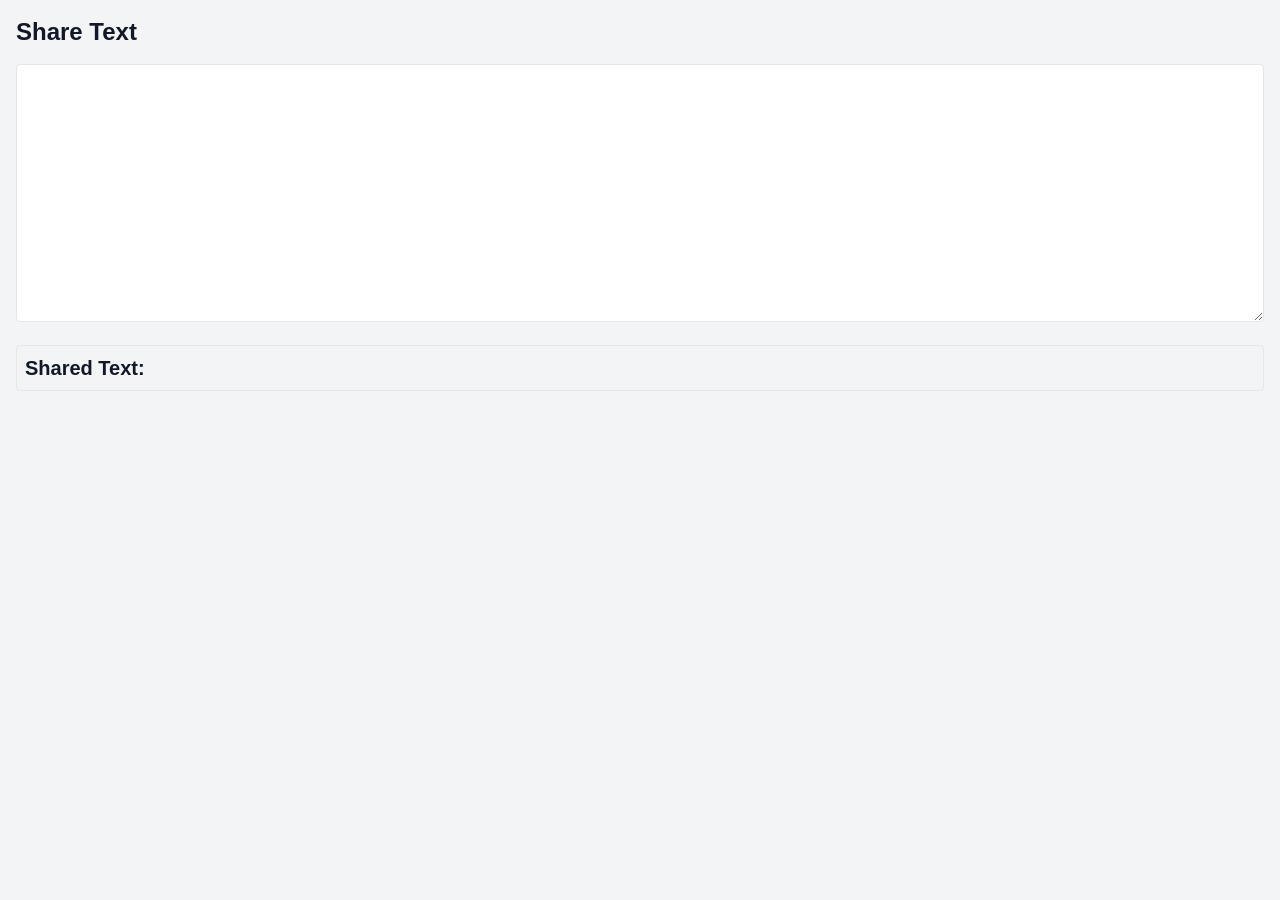
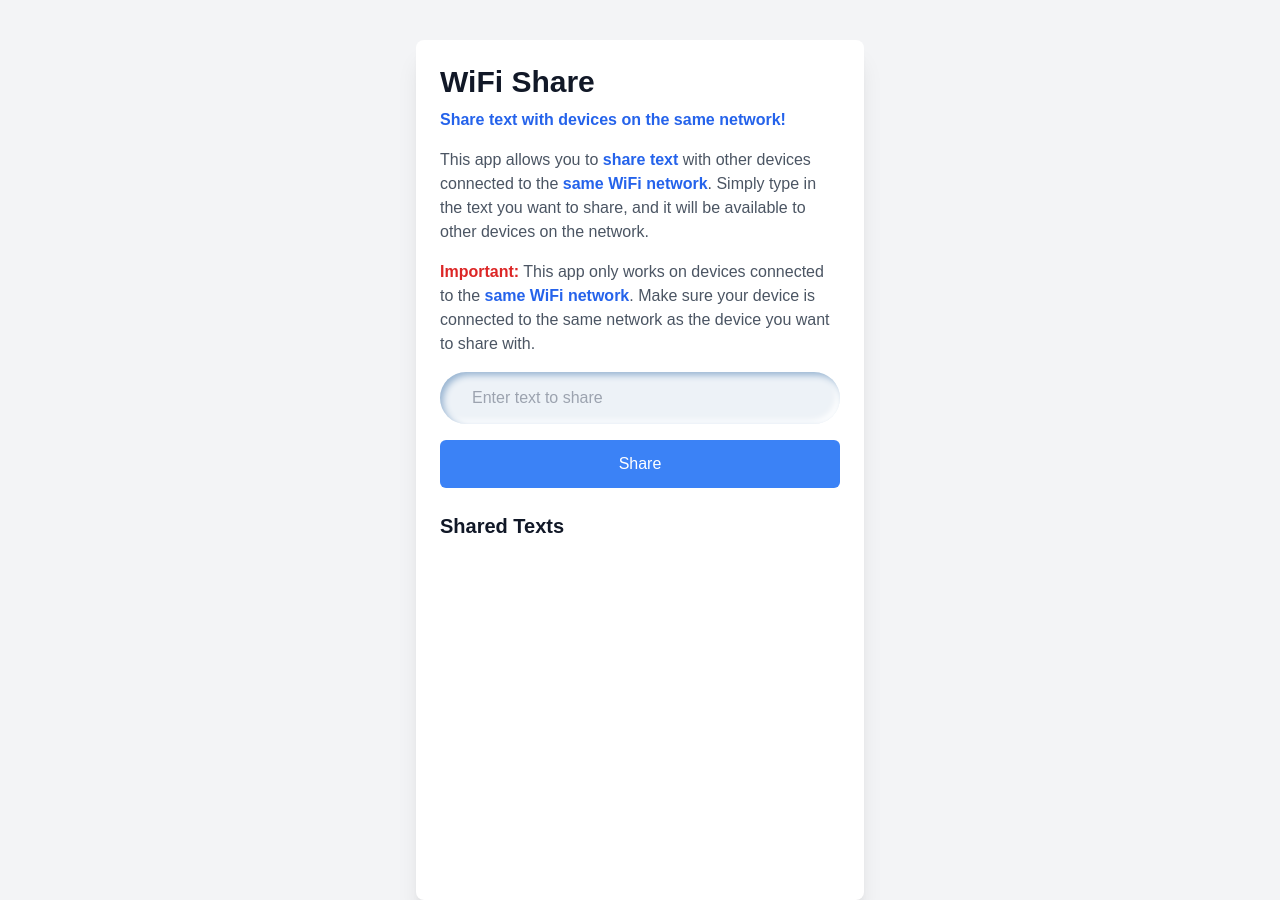
Before and after one commit to muhammad-shumail/wifi-text-sharing-app, a Next.js app: page / in a window 1280 px wide. Before the commit the page ends 800 px from the top, so only its background shows below. Built offline with nearby package versions, Linux system fonts and the light colour scheme; no server answers.

Commit message:
Implement shared text functionality with API integration and loading state

```diff
--- a/app/api/share/route.ts
+++ b/app/api/share/route.ts
@@ -1,20 +1,22 @@
-import { NextApiRequest, NextApiResponse } from 'next';
+import { NextRequest, NextResponse } from 'next/server';
 
-let sharedTexts: any[] = [];
+// Initialize an empty array to store shared texts
+const sharedTexts: unknown[] = [];
 
-export default async function handler(req: NextApiRequest, res: NextApiResponse) {
-    if (req.method === 'POST') {
-        const { text } = req.body;
+// Define a function to handle GET requests
+export async function GET() {
+    // Return the shared texts as JSON
+    return NextResponse.json({ sharedTexts });
+}
 
-        // Here you would typically save the text to a database or in-memory store
-        // For simplicity, we'll just return the text as a response
-        res.status(200).json({ sharedText: text });
-    } else if (req.method === 'GET') {
-        // Here you would typically retrieve the shared text from a database or in-memory store
-        // For simplicity, we'll return a static response
-        res.status(200).json({ sharedText: "Sample shared text" });
-    } else {
-        res.setHeader('Allow', ['POST', 'GET']);
-        res.status(405).end(`Method ${req.method} Not Allowed`);
-    }
+// Define a function to handle POST requests
+export async function POST(request: NextRequest) {
+    // Get the request body as JSON
+    const body = await request.json();
+
+    // Add the new text to the shared texts array
+    sharedTexts.push(body.text);
+
+    // Return the updated shared texts as JSON
+    return NextResponse.json({ sharedTexts });
 }
--- /dev/null
+++ b/app/components/Loading-fallback.tsx
@@ -0,0 +1,19 @@
+export default function LoadingFallback() {
+  return (
+    <div className="max-w-md mx-auto mt-10 p-6 bg-white rounded-lg shadow-xl">
+      <div className="animate-pulse flex space-x-4">
+        <div className="rounded-full bg-slate-200 h-10 w-10"></div>
+        <div className="flex-1 space-y-6 py-1">
+          <div className="h-2 bg-slate-200 rounded"></div>
+          <div className="space-y-3">
+            <div className="grid grid-cols-3 gap-4">
+              <div className="h-2 bg-slate-200 rounded col-span-2"></div>
+              <div className="h-2 bg-slate-200 rounded col-span-1"></div>
+            </div>
+            <div className="h-2 bg-slate-200 rounded"></div>
+          </div>
+        </div>
+      </div>
+    </div>
+  )
+}
--- a/app/components/TextShare.tsx
+++ b/app/components/TextShare.tsx
@@ -1,55 +1,99 @@
-import React, { useState, useEffect } from 'react';
+'use client'
 
-const TextShare: React.FC = () => {
-    const [text, setText] = useState<string>('');
-    const [sharedText, setSharedText] = useState<string | null>(null);
+import { useState } from 'react'
+import { useQuery, useMutation, useQueryClient } from '@tanstack/react-query'
+import LoadingFallback from './Loading-fallback'
 
-    const handleShare = async () => {
+interface TextShareClientProps {
+    initialSharedTexts?: string[]
+}
+
+export default function TextShareClient({ initialSharedTexts = [] }: TextShareClientProps) {
+    const [text, setText] = useState('')
+    const queryClient = useQueryClient()
+
+    const { data: sharedTexts, isLoading: isLoadingTexts } = useQuery({
+        queryKey: ['sharedTexts'],
+        queryFn: async () => {
+            const res = await fetch('/api/share')
+            if (!res.ok) throw new Error('Failed to fetch shared texts')
+            return res.json()
+        },
+        initialData: { sharedTexts: initialSharedTexts },
+    })
+
+    const { mutate: shareText, isPending } = useMutation({
+        mutationFn: async (newText: string) => {
+            const res = await fetch('/api/share', {
+                method: 'POST',
+                headers: { 'Content-Type': 'application/json' },
+                body: JSON.stringify({ text: newText }),
+            })
+            if (!res.ok) throw new Error('Failed to share text')
+            return res.json()
+        },
+        onSuccess: () => {
+            queryClient.invalidateQueries({ queryKey: ['sharedTexts'] })
+            setText('')
+        },
+    })
+
+    const handleShare = () => {
         if (text) {
-            await fetch('/api/share', {
-                method: 'POST',
-                headers: {
-                    'Content-Type': 'application/json',
-                },
-                body: JSON.stringify({ text }),
-            });
-            setText('');
-            fetchSharedText();
+            shareText(text)
         }
-    };
+    }
 
-    const fetchSharedText = async () => {
-        const response = await fetch('/api/share');
-        const data = await response.json();
-        setSharedText(data.text);
-    };
-
-    useEffect(() => {
-        fetchSharedText();
-    }, []);
+    if (isLoadingTexts) {
+        return <LoadingFallback />
+    }
 
     return (
-        <div className="flex flex-col items-center justify-center p-4">
-            <textarea
-                className="border p-2 w-full h-32"
-                value={text}
-                onChange={(e) => setText(e.target.value)}
-                placeholder="Type your text here..."
-            />
-            <button
-                className="mt-2 bg-blue-500 text-white p-2 rounded"
-                onClick={handleShare}
-            >
-                Share Text
-            </button>
-            {sharedText && (
-                <div className="mt-4 p-2 border">
-                    <h2 className="font-bold">Shared Text:</h2>
-                    <p>{sharedText}</p>
+        <div className="max-w-md mx-auto mt-10 p-6 bg-white rounded-lg shadow-xl">
+            <h1 className="text-3xl font-bold mb-2">WiFi Share</h1>
+            <p className="text-gray-600 mb-4">
+                <span className="font-bold text-blue-600">Share text with devices on the same network!</span>
+            </p>
+            <p className="text-gray-600 mb-4">
+                This app allows you to <span className="font-bold text-blue-600">share text</span> with other devices connected to the <span className="font-bold text-blue-600">same WiFi network</span>. Simply type in the text you want to share, and it will be available to other devices on the network.
+            </p>
+            <p className="text-gray-600 mb-4">
+                <span className="font-bold text-red-600">Important:</span> This app only works on devices connected to the <span className="font-bold text-blue-600">same WiFi network</span>. Make sure your device is connected to the same network as the device you want to share with.
+            </p>
+            <div className="mb-4">
+                <input
+                    type="text"
+                    value={text}
+                    onChange={(e) => setText(e.target.value)}
+                    className="appearance-none rounded-full nm-inset-gray-200 leading-5 px-8 py-4 flex-grow w-full"
+                    placeholder="Enter text to share"
+                />
+            </div>
+            <div className="w-full h-12 flex items-center justify-center">
+                {isPending ? (
+                    <div className="loading flex justify-center">
+                        <span className="w-4 h-4 bg-gray-200 rounded-full mx-1 animate-pulse"></span>
+                        <span className="w-4 h-4 bg-gray-200 rounded-full mx-1 animate-pulse"></span>
+                        <span className="w-4 h-4 bg-gray-200 rounded-full mx-1 animate-pulse"></span>
+                    </div>
+                ) : (
+                    <button onClick={handleShare} className="bg-blue-500 text-white w-full h-full rounded-md">
+                        Share
+                    </button>
+                )}
+            </div>
+            <div className="mt-6">
+                <h2 className="text-xl font-semibold mb-4">Shared Texts</h2>
+                <div className="nm-flat-gray-200-lg rounded-lg overflow-y-auto h-80 smooth-scroll">
+                    <ul className="space-y-2 p-4">
+                        {sharedTexts.sharedTexts?.slice().reverse().map((sharedText, index) => (
+                            <li key={index} className="bg-gray-100 p-2 rounded-md">
+                                {sharedText}
+                            </li>
+                        ))}
+                    </ul>
                 </div>
-            )}
+            </div>
         </div>
-    );
-};
-
-export default TextShare;
+    )
+}
--- a/app/globals.css
+++ b/app/globals.css
@@ -40,3 +40,92 @@ a {
 .container {
   @apply mx-auto px-4;
 }
+
+/* From Uiverse.io by satyamchaudharydev */
+.loading {
+ --speed-of-animation: 0.9s;
+ --gap: 6px;
+ --first-color: #4c86f9;
+ --second-color: #49a84c;
+ --third-color: #f6bb02;
+ --fourth-color: #f6bb02;
+ --fifth-color: #2196f3;
+ display: flex;
+ justify-content: center;
+ align-items: center;
+ width: 100px;
+ gap: 6px;
+ height: 100px;
+}
+
+.loading span {
+ width: 4px;
+ height: 50px;
+ background: var(--first-color);
+ animation: scale var(--speed-of-animation) ease-in-out infinite;
+}
+
+.loading span:nth-child(2) {
+ background: var(--second-color);
+ animation-delay: -0.8s;
+}
+
+.loading span:nth-child(3) {
+ background: var(--third-color);
+ animation-delay: -0.7s;
+}
+
+.loading span:nth-child(4) {
+ background: var(--fourth-color);
+ animation-delay: -0.6s;
+}
+
+.loading span:nth-child(5) {
+ background: var(--fifth-color);
+ animation-delay: -0.5s;
+}
+
+@keyframes scale {
+ 0%, 40%, 100% {
+  transform: scaleY(0.05);
+ }
+
+ 20% {
+  transform: scaleY(1);
+ }
+}
+
+.nm-inset-gray-200 {
+    background: #edf2f7;
+    box-shadow: inset .2em .2em .4em #99b5d2,inset -.2em -.2em .4em #fff
+}
+.neumorphism-card {
+  background-color: #f7f7f7;
+  border-radius: 20px;
+  box-shadow: inset 5px 5px 10px #ffffff, inset -5px -5px 10px #ffffff;
+  padding: 20px;
+}
+
+/* width */
+::-webkit-scrollbar {
+    width: 10px;
+}
+
+/* Track */
+::-webkit-scrollbar-track {
+  box-shadow: inset 0 0 5px #cacaca;
+  border-radius: 10px;
+  background-color: #ffffff;
+}
+
+/* Handle */
+::-webkit-scrollbar-thumb {
+  box-shadow: inset 2px 2px 2px #cacaca, inset -2px -2px 2px #ffffff;
+  background: #cacaca;
+  border-radius: 5px;
+}
+
+/* Handle on hover */
+::-webkit-scrollbar-thumb:hover {
+  background: #ddd;
+}
--- /dev/null
+++ b/app/libs/index.ts
@@ -0,0 +1 @@
+export const fetcher = (url: string) => fetch(url).then((res) => res.json());
--- a/app/page.tsx
+++ b/app/page.tsx
@@ -1,30 +1,17 @@
 "use client"
-import { useState } from 'react';
-import { useWebSocket } from './hooks/useWebSocket';
+import { QueryClient, QueryClientProvider } from '@tanstack/react-query';
+import { Suspense } from 'react';
+import LoadingFallback from './components/Loading-fallback';
+import TextShareClient from './components/TextShare';
 
+const queryClient = new QueryClient()
 const Home = () => {
-  const { message, sendMessage } = useWebSocket('ws://localhost:8080');
-  const [text, setText] = useState('');
-
-  const handleChange = (e: React.ChangeEvent<HTMLTextAreaElement>) => {
-    setText(e.target.value);
-    sendMessage(e.target.value);
-  };
-
   return (
-    <div className="container mx-auto p-4">
-      <h1 className="text-2xl font-bold mb-4">Share Text</h1>
-      <textarea
-        className="w-full p-2 border rounded"
-        rows={10}
-        value={text}
-        onChange={handleChange}
-      />
-      <div className="mt-4 p-2 border rounded">
-        <h2 className="text-xl font-bold">Shared Text:</h2>
-        <p>{message}</p>
-      </div>
-    </div>
+    <QueryClientProvider client={queryClient}>
+      <Suspense fallback={<LoadingFallback />}>
+        <TextShareClient initialSharedTexts={[]} />
+      </Suspense>
+    </QueryClientProvider>
   );
 };
 
--- a/app/shareText/page.tsx
+++ /dev/null
@@ -1,34 +0,0 @@
-"use client"
-import { useEffect, useState } from 'react';
-import TextShare from '../components/TextShare';
-
-const ShareTextPage = () => {
-  const [sharedText, setSharedText] = useState<string | null>(null);
-
-  const fetchSharedText = async () => {
-    const response = await fetch('/api/share');
-    if (response.ok) {
-      const data = await response.json();
-      setSharedText(data.text);
-    }
-  };
-
-  useEffect(() => {
-    fetchSharedText();
-  }, []);
-
-  return (
-    <div className="flex flex-col items-center justify-center min-h-screen bg-gray-100">
-      <h1 className="text-3xl font-bold mb-4">Share Text App</h1>
-      <TextShare />
-      {sharedText && (
-        <div className="mt-4 p-4 border rounded bg-white shadow">
-          <h2 className="text-xl font-semibold">Shared Text:</h2>
-          <p>{sharedText}</p>
-        </div>
-      )}
-    </div>
-  );
-};
-
-export default ShareTextPage;
--- a/package.json
+++ b/package.json
@@ -10,6 +10,7 @@
     "lint": "next lint"
   },
   "dependencies": {
+    "@tanstack/react-query": "^5.62.11",
     "next": "15.1.3",
     "next-connect": "1.0.0-next.4",
     "react": "^19.0.0",
```
Also changed, not shown: app/types/index.ts (+22 -0 lines), 1 other file (tests, documents, lock files or other folders).
